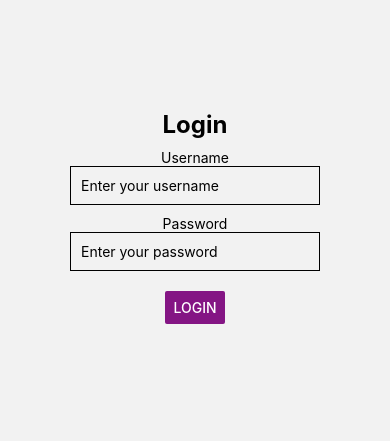
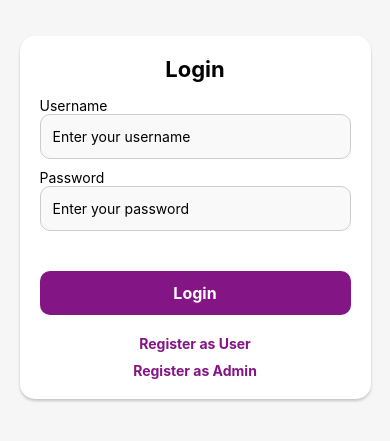
Before and after one commit to symon-drei-14/alcedonavigation, a React Native app: screen /LoginScreen in a window 390 px wide. Shown: the part 205-646 px from the top of the page. Built offline with nearby package versions, Linux system fonts and the light colour scheme.

Commit message:
updated 5

```diff
--- a/src/screens/LoginScreen.js
+++ b/src/screens/LoginScreen.js
@@ -1,5 +1,6 @@
 import React, { useState } from "react";
-import { Text, View, TextInput, Button, Alert } from "react-native";
+import { Text, View, TextInput, TouchableOpacity, Alert } from "react-native";
+import { loginstyle } from "../styles/Styles";
 import api from "../api";
 
 const LoginScreen = ({ navigation }) => {
@@ -15,14 +16,11 @@ const LoginScreen = ({ navigation }) => {
     try {
       const response = await api.post("/auth/login", { username, password });
 
-      console.log("Request Body:\n", JSON.stringify({ username, password }, null, 2));
-      console.log("\nResponse:\n", JSON.stringify(response.data.token));
+      console.log("Request Body:", JSON.stringify({ username, password }, null, 2));
+      console.log("Response:", JSON.stringify(response.data.token));
 
       Alert.alert("Success", "Login Successful!", [{ text: "OK" }]);
-
-
-      navigation.navigate("HomePageScreen", {  username });
-
+      navigation.navigate("HomePageScreen", { username });
     } catch (error) {
       console.error("Login error:", error);
       Alert.alert("Error", "Invalid username or password!", [{ text: "OK" }]);
@@ -30,13 +28,14 @@ const LoginScreen = ({ navigation }) => {
   };
 
   return (
-    <View style={{ flex: 1, alignItems: "center", justifyContent: "center", padding: 20 }}>
-      <Text style={{ fontSize: 24, fontWeight: "bold", marginBottom: 10 }}>Login</Text>
+    <View style={loginstyle.container}>
+      <View style={loginstyle.innerContainer}>
+        <Text style={loginstyle.title}>Login</Text>
 
         <Text>Username</Text>
         <TextInput
           value={username}
-        style={{ width: 250, borderWidth: 1, padding: 10, marginBottom: 10 }}
+          style={loginstyle.textinput}
           onChangeText={setUsername}
           placeholder="Enter your username"
         />
@@ -44,15 +43,27 @@ const LoginScreen = ({ navigation }) => {
         <Text>Password</Text>
         <TextInput
           value={password}
-        style={{ width: 250, borderWidth: 1, padding: 10, marginBottom: 20 }}
+          style={loginstyle.textinput}
           onChangeText={setPassword}
           secureTextEntry={true}
           placeholder="Enter your password"
         />
 
-      <Button onPress={handleLogin} title="Login" color="#841584" />
+        <TouchableOpacity style={loginstyle.button} onPress={handleLogin}>
+          <Text style={loginstyle.buttonText}>Login</Text>
+        </TouchableOpacity>
+
+        <View style={{ marginTop: 20, alignItems: "center" }}>
+          <TouchableOpacity onPress={() => navigation.navigate("RegisterScreen")}>
+            <Text style={{ color: "#841584", fontWeight: "bold" }}>Register as User</Text>
+          </TouchableOpacity>
+          <TouchableOpacity onPress={() => navigation.navigate("RegisterAdminScreen")} style={{ marginTop: 10 }}>
+            <Text style={{ color: "#841584", fontWeight: "bold" }}>Register as Admin</Text>
+          </TouchableOpacity>
+        </View>
+      </View>
     </View>
   );
-}
+};
 
 export default LoginScreen;
--- a/src/screens/RegisterAdminScreen.js
+++ b/src/screens/RegisterAdminScreen.js
@@ -27,7 +27,7 @@ const [username, setUsername] = useState("");
   return (
     <View style={loginstyle.container}>
       <View style={loginstyle.innerContainer}>
-        <Text style={loginstyle.title}>Create your own account</Text>
+        <Text style={loginstyle.title}>Create your own admin account</Text>
 
         <Text>First name</Text>
         <TextInput
```
Lines whose indentation alone changed are shown as unchanged.
